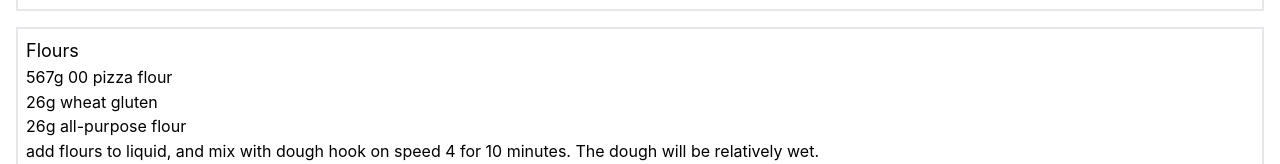
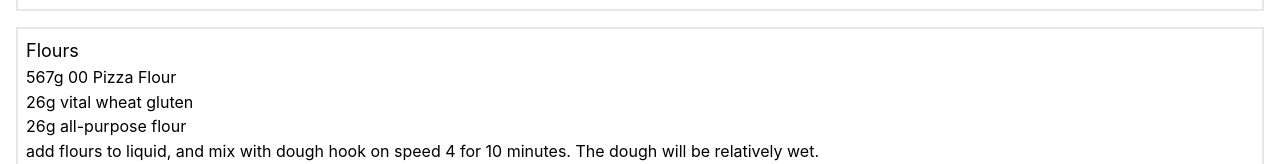
Before and after one commit to klalicki/bakers-mode, a React (Create React App) app: page / in a window 1280 px wide. Shown: the part 426-590 px from the top of the page. Built offline with nearby package versions, Linux system fonts and the light colour scheme.

Commit message:
redesigns data structure to allow for ingredient database

```diff
--- a/src/components/RecipeStepDisplay/RecipeStepDisplay.tsx
+++ b/src/components/RecipeStepDisplay/RecipeStepDisplay.tsx
@@ -1,4 +1,4 @@
-import type { RecipeStep } from "../../types/RecipeDataTypes";
+import type { RecipeIngredient, RecipeStep } from "../../types/RecipeDataTypes";
 import { Card } from "@mantine/core";
 const formatWeight = (value: any) => {
   if (value < 20) {
@@ -8,15 +8,25 @@ const formatWeight = (value: any) => {
   }
 };
 
-export const RecipeStepDisplay = ({ stepData }: { stepData: RecipeStep }) => {
+export const RecipeStepDisplay = ({
+  stepData,
+  ingredientList,
+}: {
+  stepData: RecipeStep;
+  ingredientList: RecipeIngredient[];
+}) => {
   return (
     <article className="border-2 p-2">
       <h2 className=" text-lg">{stepData.title}</h2>
       <ul>
         {stepData.ingredients.map((item) => {
+          const ingredientName = ingredientList.find((ing) => {
+            return ing.ingredientID === item.ingredientID;
+          })?.friendlyName;
+
           return (
             <li>
-              {formatWeight(item.qty)}g {item.name}
+              {formatWeight(item.qty)}g {ingredientName}
             </li>
           );
         })}
--- a/src/components/RecipeViewer/RecipeViewer.tsx
+++ b/src/components/RecipeViewer/RecipeViewer.tsx
@@ -3,7 +3,7 @@ import { ScalerContext, ScalerContextType } from "../../context/ScalerContext";
 import { RecipeStepDisplay } from "../RecipeStepDisplay/RecipeStepDisplay";
 
 export const RecipeViewer = () => {
-  const { scaledRecipe, targetWeight } = useContext(
+  const { scaledRecipe, targetWeight, ingredientList } = useContext(
     ScalerContext
   ) as ScalerContextType;
 
@@ -14,7 +14,9 @@ export const RecipeViewer = () => {
       <p>target weight: {targetWeight}</p>
       <h3>Steps</h3>
       {scaledRecipe.steps.map((step) => {
-        return <RecipeStepDisplay stepData={step} />;
+        return (
+          <RecipeStepDisplay stepData={step} ingredientList={ingredientList} />
+        );
       })}
       <h3>Cooking Notes</h3>
       <ul>
--- a/src/context/ScalerContext.tsx
+++ b/src/context/ScalerContext.tsx
@@ -1,12 +1,17 @@
 import { PropsWithChildren, createContext, useEffect, useState } from "react";
 import { sampleData } from "../data/sampleData";
-import { RecipeData, blankRecipe } from "../types/RecipeDataTypes";
+import {
+  RecipeData,
+  RecipeIngredient,
+  blankRecipe,
+} from "../types/RecipeDataTypes";
 
 export type ScalerContextType = {
   scaledRecipe: RecipeData;
   loadRecipe: (newRecipe: RecipeData) => void;
   setTargetWeight: (newWeight: number) => void;
   targetWeight: number;
+  ingredientList: RecipeIngredient[];
 };
 
 export const ScalerContext = createContext<ScalerContextType | null>(null);
@@ -16,10 +21,13 @@ export const ScalerWrapper = (props: PropsWithChildren) => {
   const [scaledRecipe, setScaledRecipe] = useState<RecipeData>(blankRecipe);
   const [recipeWeight, setRecipeWeight] = useState(0);
   const [targetWeight, setTargetWeight] = useState(3102);
+  const [ingredientList, setIngredientList] = useState<RecipeIngredient[]>([]);
 
   // function that loads a new recipe into the context object
   // handles calculating the total weight of the original recipe for the scaling function
   const loadRecipe = (newRecipe: RecipeData) => {
+    //add ingredient dictionary to context
+    setIngredientList(newRecipe.ingredients);
     // calculate the total weight of the original recipe
     const totalWeight = newRecipe.steps
       .map((step) => {
@@ -42,7 +50,7 @@ export const ScalerWrapper = (props: PropsWithChildren) => {
     const newSteps = recipe.steps.map((step) => {
       const newIngredients = step.ingredients.map((ingredient) => {
         return {
-          name: ingredient.name,
+          ingredientID: ingredient.ingredientID,
           qty: (ingredient.qty / recipeWeight) * targetWeight,
         };
       });
@@ -54,10 +62,17 @@ export const ScalerWrapper = (props: PropsWithChildren) => {
     loadRecipe(sampleData);
     scaleRecipe();
     console.log(scaledRecipe);
+    // eslint-disable-next-line react-hooks/exhaustive-deps
   }, [recipe, targetWeight]);
   return (
     <ScalerContext.Provider
-      value={{ scaledRecipe, loadRecipe, setTargetWeight, targetWeight }}
+      value={{
+        scaledRecipe,
+        loadRecipe,
+        setTargetWeight,
+        targetWeight,
+        ingredientList,
+      }}
     >
       {props.children}
     </ScalerContext.Provider>
--- a/src/data/sampleData.js
+++ b/src/data/sampleData.ts
@@ -1,23 +1,55 @@
-export const sampleData = {
+import { RecipeData } from "../types/RecipeDataTypes";
+
+export const sampleData: RecipeData = {
   title: "My First Pizza",
   description: "This is a sample pizza recipe",
+  ingredients: [
+    {
+      ingredientID: "0",
+      friendlyName: "water",
+    },
+    {
+      ingredientID: "1",
+      friendlyName: "salt",
+    },
+    {
+      ingredientID: "2",
+      friendlyName: "sugar",
+    },
+    {
+      ingredientID: "3",
+      friendlyName: "instant yeast",
+    },
+    {
+      ingredientID: "4",
+      friendlyName: "00 Pizza Flour",
+    },
+    {
+      ingredientID: "5",
+      friendlyName: "vital wheat gluten",
+    },
+    {
+      ingredientID: "6",
+      friendlyName: "all-purpose flour",
+    },
+  ],
   steps: [
     {
       title: "Wet ingredients",
       ingredients: [
-        { qty: 552, name: "water" },
-        { qty: 24, name: "salt" },
-        { qty: 9, name: "sugar" },
-        { qty: 6, name: "instant yeast" },
+        { qty: 552, ingredientID: "0" },
+        { qty: 24, ingredientID: "1" },
+        { qty: 9, ingredientID: "2" },
+        { qty: 6, ingredientID: "3" },
       ],
       text: "combine these ingredients in stand mixer bowl, stir with dough hook.",
     },
     {
       title: "Flours",
       ingredients: [
-        { qty: 880, name: "00 pizza flour" },
-        { qty: 40, name: "wheat gluten" },
-        { qty: 40, name: "all-purpose flour" },
+        { qty: 880, ingredientID: "4" },
+        { qty: 40, ingredientID: "5" },
+        { qty: 40, ingredientID: "6" },
       ],
       text: "add flours to liquid, and mix with dough hook on speed 4 for 10 minutes. The dough will be relatively wet.",
     },
--- a/src/types/RecipeDataTypes.ts
+++ b/src/types/RecipeDataTypes.ts
@@ -1,17 +1,23 @@
 export type RecipeIngredient = {
+  ingredientID: string;
+  friendlyName: string;
+};
+
+export type RecipeIngredientMeasured = {
   qty: number;
-  name: string;
+  ingredientID: string;
 };
 
 export type RecipeStep = {
   title: string;
-  ingredients: RecipeIngredient[];
+  ingredients: RecipeIngredientMeasured[];
   text: string;
 };
 
 export type RecipeData = {
   title: string;
   description: string;
+  ingredients: RecipeIngredient[];
   steps: RecipeStep[];
   cookingNotes: string[];
 };
@@ -19,6 +25,7 @@ export type RecipeData = {
 export const blankRecipe: RecipeData = {
   title: "",
   description: "",
+  ingredients: [],
   steps: [],
   cookingNotes: [],
 };
```
